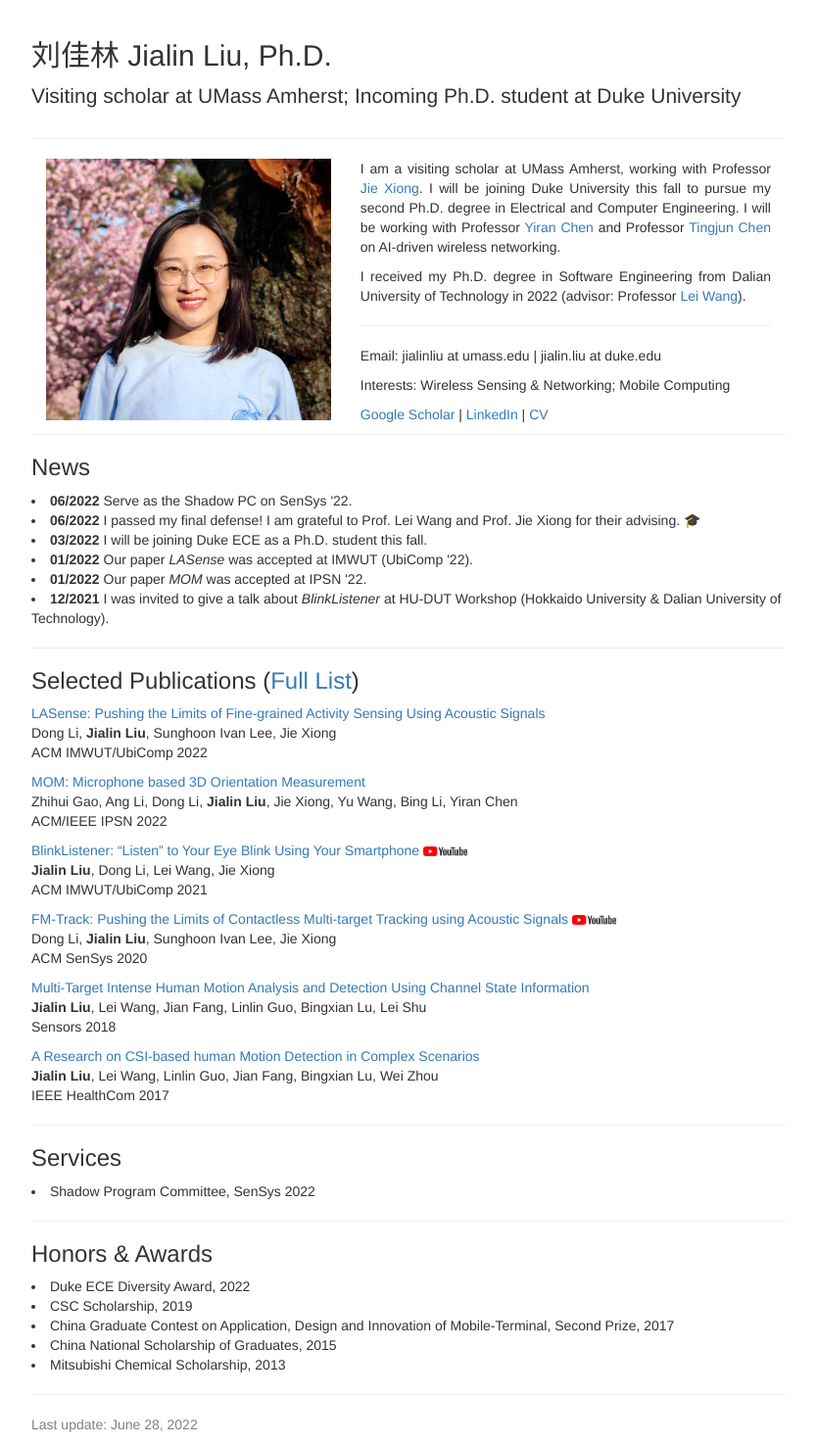
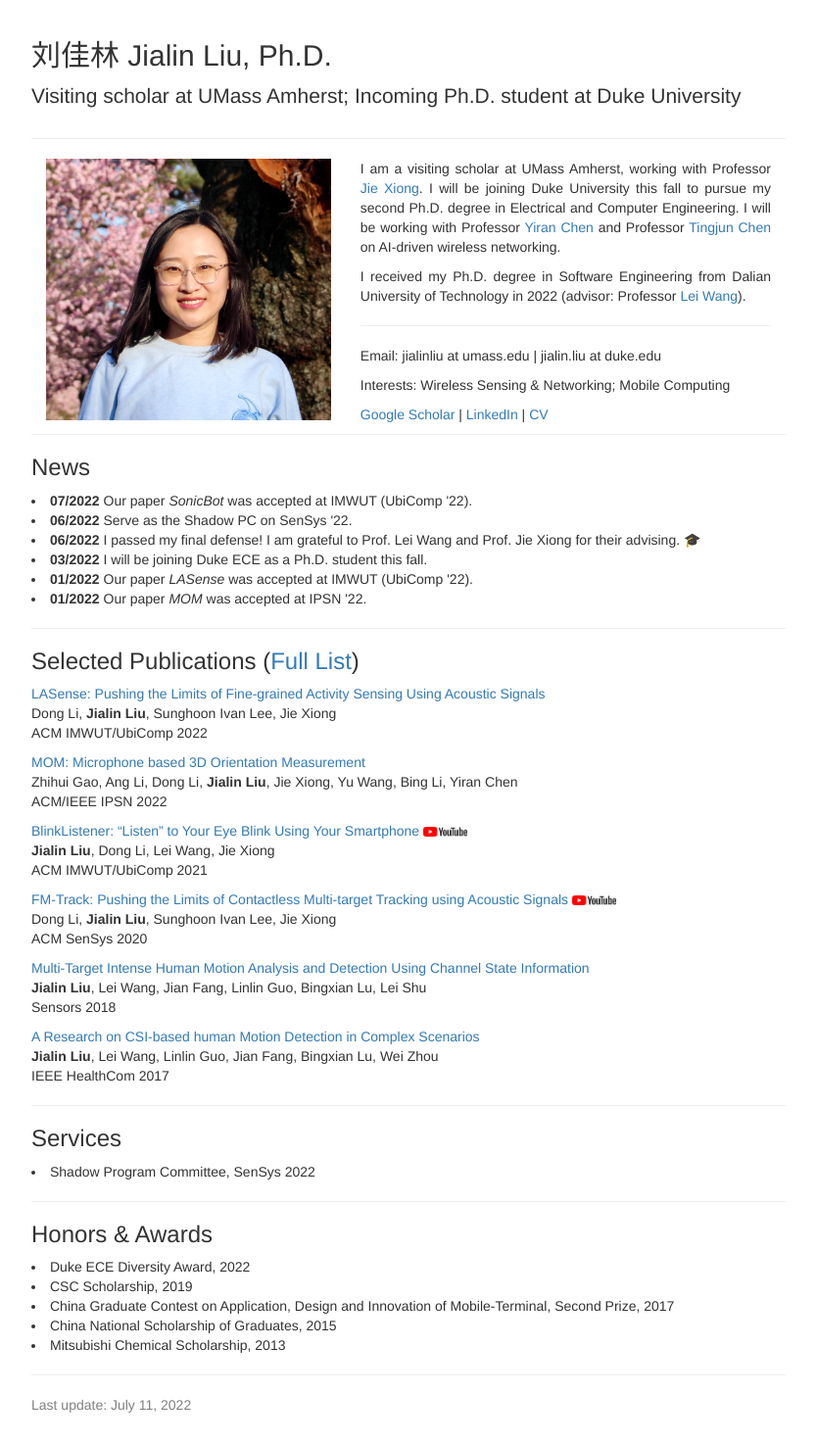
Before and after one commit to jialinliu33/jialinliu33.github.io, a Jekyll site: the page built from index.md, in a window 1280 px wide. Shown: the whole page at 98% size, without its empty margins (223-1056 px from the left). Built offline with Jekyll 4.4.1, drawn with Linux system fonts in a browser that asks for light colours; our own code applies the rules of GitHub Pages for plain Markdown files; comment, search, counter and statistics services are not loaded.

Commit message:
Update index.md

```diff
--- a/index.md
+++ b/index.md
@@ -18,12 +18,12 @@
       </div>
       <hr style="clear:both"/>
       <h3>News</h3>
+      <li><b>07/2022</b>  Our paper <i>SonicBot</i> was accepted at IMWUT (UbiComp '22).</li>
       <li><b>06/2022</b> Serve as the Shadow PC on SenSys '22.</li>
       <li><b>06/2022</b> I passed my final defense! I am grateful to Prof. Lei Wang and Prof. Jie Xiong for their advising. 🎓</li>
       <li><b>03/2022</b> I will be joining Duke ECE as a Ph.D. student this fall. </li>
       <li><b>01/2022</b>  Our paper <i>LASense</i> was accepted at IMWUT (UbiComp '22).</li>
       <li><b>01/2022</b>  Our paper <i>MOM</i> was accepted at IPSN '22.</li>
-      <li><b>12/2021</b>  I was invited to give a talk about <i>BlinkListener</i> at HU-DUT Workshop (Hokkaido University & Dalian University of Technology).</li>
       <hr style="clear:both"/>
       <h3>Selected Publications (<a href="https://scholar.google.com/citations?user=57GlfUQAAAAJ&hl=zh-CN">Full List</a>)</h3>
       <p><a href="papers/IMWUT21-LASense.pdf">LASense: Pushing the Limits of Fine-grained Activity Sensing Using Acoustic Signals</a><br/>
@@ -63,7 +63,7 @@
       <li>China National Scholarship of Graduates, 2015</li>
       <li>Mitsubishi Chemical Scholarship, 2013</li>
       <hr style="clear:both"/>
-      <p style="color:grey;">Last update: June 28, 2022</p>
+      <p style="color:grey;">Last update: July 11, 2022</p>
     </div>
     <a href="http://www.clustrmaps.com/map/Jialinliu.me" title="Visit tracker for Jialinliu.me"><img src="//www.clustrmaps.com/map_v2.png?d=GUWi9f_jwPjZdg4kJ88UtA5khIiU9ofay5he0XY54c8" style="display: none;" /></a>
   </body>
```
